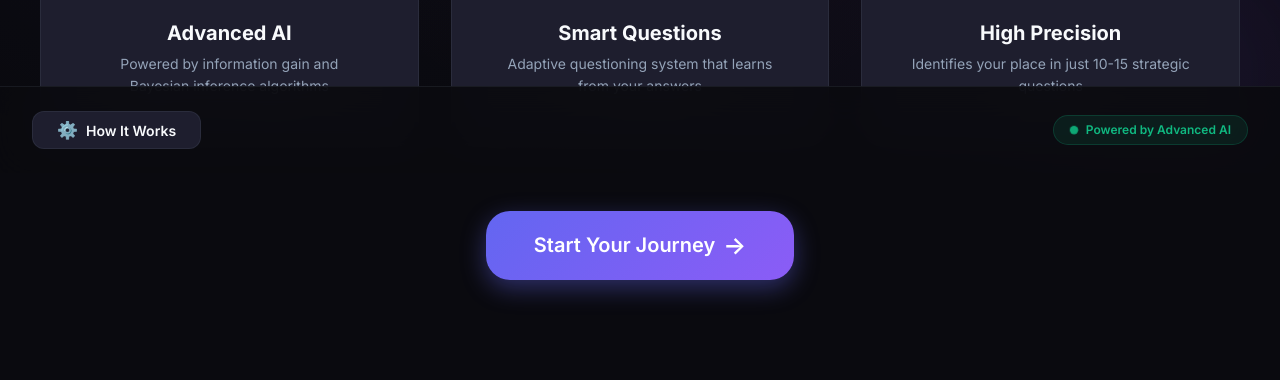
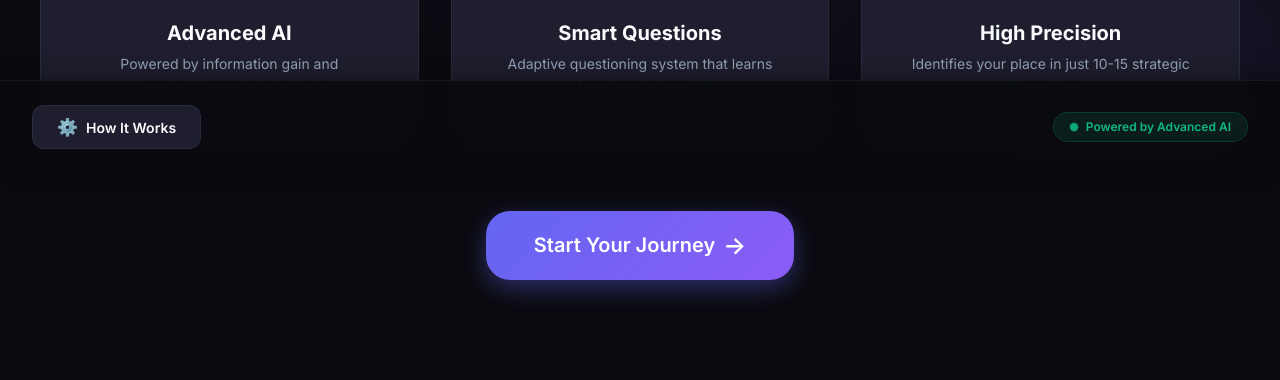
Before and after one commit to Rafsan1711/GeoAi, a website: page index.html in a window 1280 px wide. Shown: the part 627-1007 px from the top of the page. Drawn offline with Linux system fonts and the light colour scheme.

Commit message:
Update components.css

```diff
--- a/css/components.css
+++ b/css/components.css
@@ -182,16 +182,17 @@
     bottom: 0;
     left: 0;
     right: 0;
-    z-index: var(--z-fixed);
+    z-index: 1000;
     padding: var(--space-lg) var(--space-xl);
-    background: rgba(10, 10, 15, 0.9);
-    backdrop-filter: blur(20px);
-    -webkit-backdrop-filter: blur(20px);
+    background: rgba(10, 10, 15, 0.95);
+    backdrop-filter: blur(20px) saturate(180%);
+    -webkit-backdrop-filter: blur(20px) saturate(180%);
     border-top: 1px solid var(--border-color);
     display: flex;
     align-items: center;
     justify-content: space-between;
     gap: var(--space-lg);
+    box-shadow: 0 -4px 20px rgba(0, 0, 0, 0.3);
 }
 
 .footer-btn {
@@ -208,22 +209,36 @@
     font-family: inherit;
     cursor: pointer;
     transition: all var(--transition-base);
+    white-space: nowrap;
+    min-height: 44px;
 }
 
 .footer-btn:hover {
     background: var(--bg-hover);
     border-color: var(--color-primary);
     transform: translateY(-2px);
+    box-shadow: 0 4px 12px rgba(99, 102, 241, 0.2);
+}
+
+.footer-btn:active {
+    transform: translateY(0);
 }
 
 .footer-btn-icon {
     font-size: 1.2em;
+    flex-shrink: 0;
+}
+
+.footer-btn-text {
+    flex-shrink: 0;
 }
 
 .footer-info {
     display: flex;
     align-items: center;
     gap: var(--space-md);
+    flex-shrink: 1;
+    min-width: 0;
 }
 
 .footer-badge {
@@ -237,6 +252,7 @@
     font-size: var(--font-xs);
     font-weight: 600;
     color: var(--color-success);
+    white-space: nowrap;
 }
 
 .pulse-dot {
@@ -245,6 +261,7 @@
     background: var(--color-success);
     border-radius: 50%;
     animation: pulse 2s ease-in-out infinite;
+    flex-shrink: 0;
 }
 
 /* ===================================
@@ -531,4 +548,4 @@
 
 .answer-btn:hover .answer-hotkey {
     opacity: 1;
-}
+                      }
```
